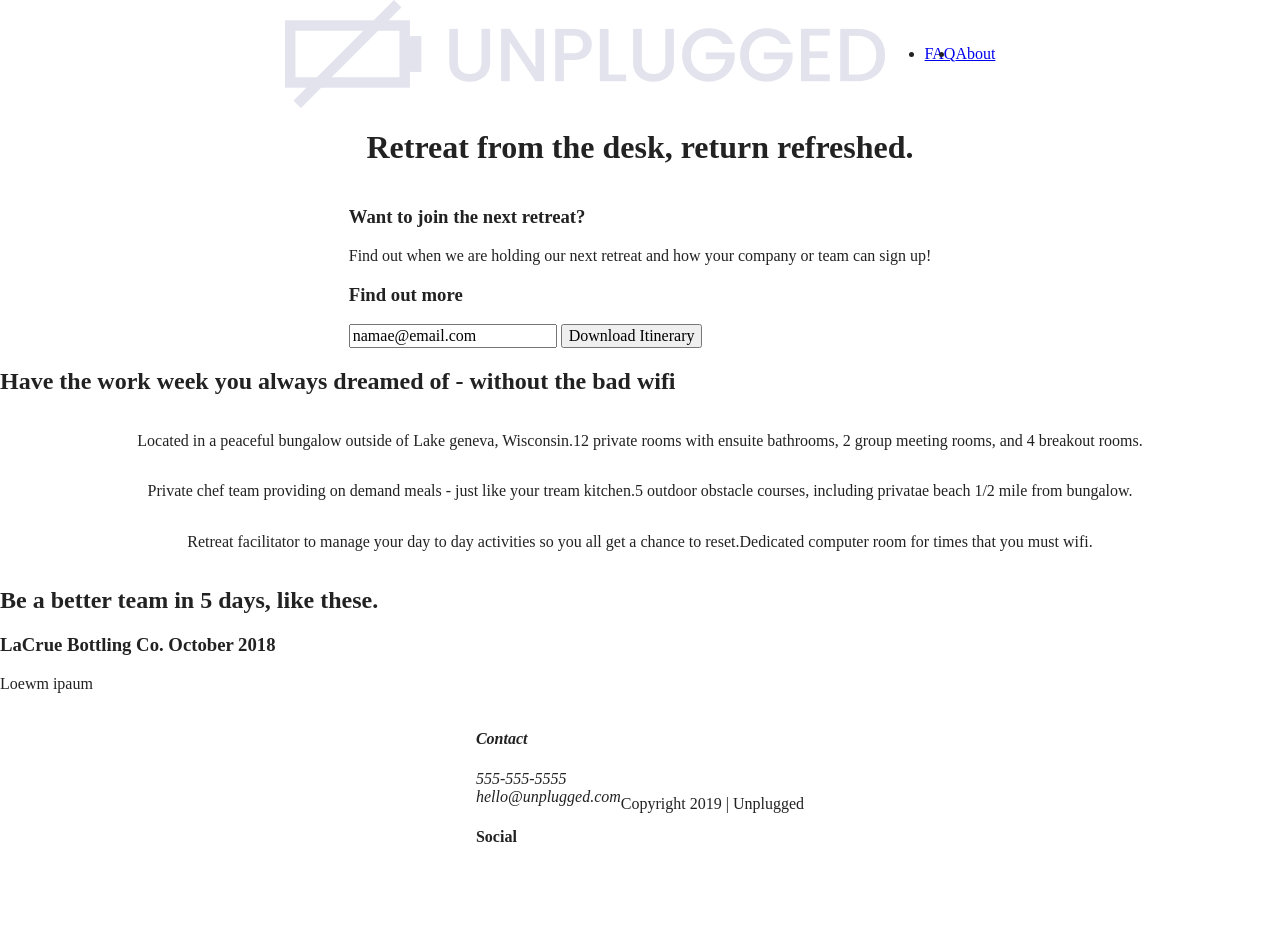
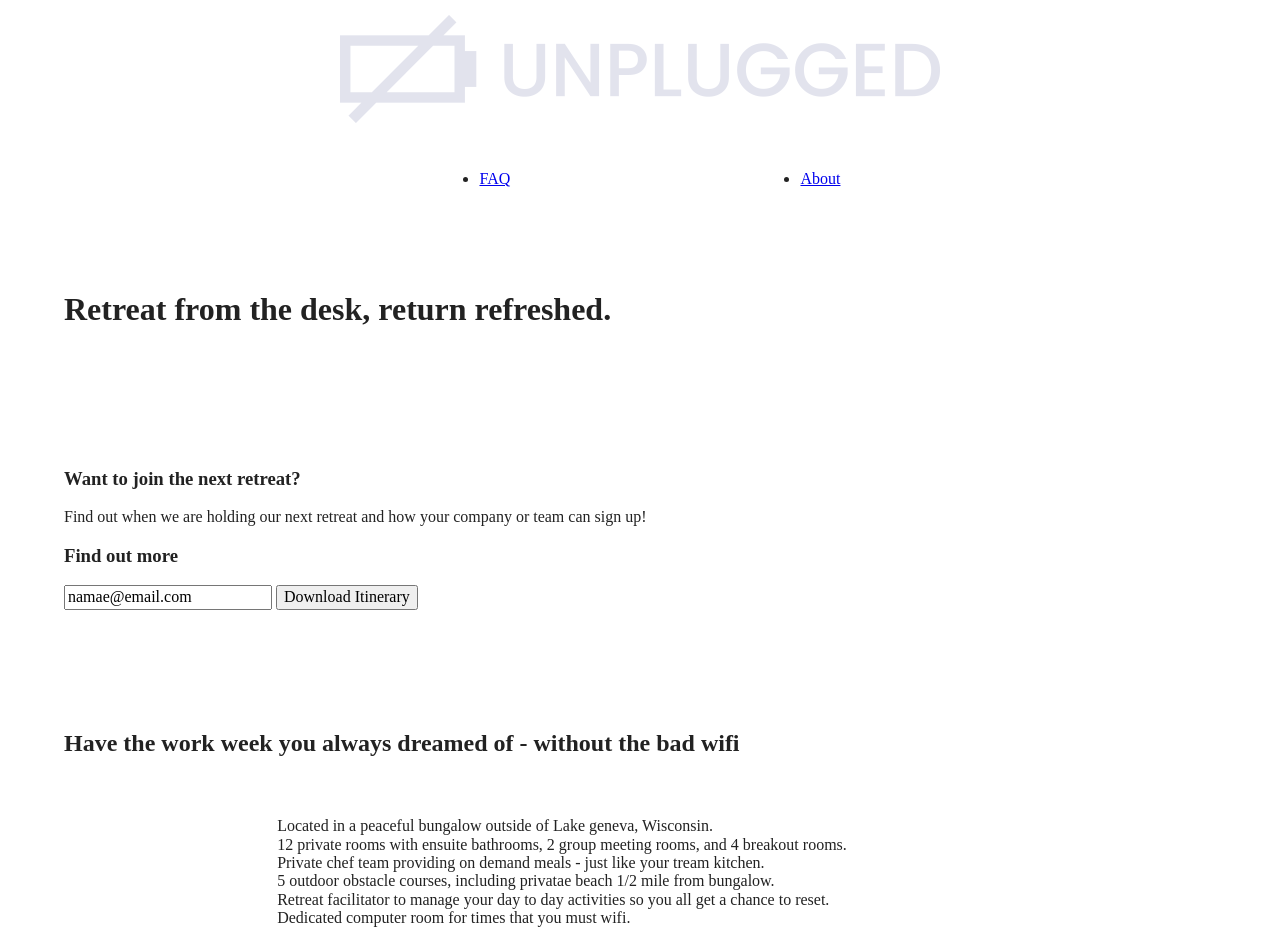
Before and after one commit to JABFerris/206-unplugged, a website built with Parcel: page index.html in a window 1280 px wide. Shown: the top 952 px of the page. Before the commit the page ends 900 px from the top, so only its background shows below. Built offline with nearby package versions, Linux system fonts and the light colour scheme.

Commit message:
Format mobile styles

```diff
--- a/css/main.css
+++ b/css/main.css
@@ -89,9 +89,9 @@ textarea {
 
 
   html {
-  background-color: #fff;
   height: 100%;
   width: 100%;
+
 }
  header,
  footer {
@@ -101,24 +101,45 @@ textarea {
    flex-flow: row wrap;
 
  }
+ footer {
+   flex-direction: column;
+ }
+ header {
+   padding: 15px 0;
+ }
  header .content-wrapper {
   display: flex;
   justify-content: center;
   align-items: center;
   flex-flow: row wrap;
+  margin: 0;
  }
 
+
+ .content-wrapper {
+   width: 90%;
+   margin: 50px 0;
+ }
+ footer .content-wrapper {
+  width: 55%;
+  margin: 50px 0;
+}
+footer .contact {
+  margin-bottom: 50px;
+}
 
  header nav {
   display: flex;
   justify-content: space-around;
   align-items: center;
   flex-flow: row wrap;
+  width: 60%;
 }
 
  header nav ul {
   display: flex;
   justify-content: space-around;
+  width: 100%;
 
  }
  footer .social-icons {
@@ -132,6 +153,29 @@ footer .social-icons p {
   justify-content: center;
   align-items: center;
 }
+.header-divider {
+  width: 100%;
+  height: 1px;
+  margin: 10px 0 20px 0;
+}
+.features article {
+  width: 90%;
+
+}
+.reviews h3 {
+  width: 50%;
+}
+
+header .content-wrapper p,
+.features p,
+footer p {
+  margin: 0;
+}
+footer .copyright {
+  margin: 20px 0;
+}
+
+
 
  /* -------------------- Mobile Styles - Homepage -------------------- */
 
@@ -159,7 +203,13 @@ aside {
   justify-content: center;
   flex-flow: row wrap;
 }
-
+.features h2 {
+  margin-bottom: 60px;
+}
+.features article {
+  width: 63%;
+  margin: 30xp 0;
+}
 .features .features-items {
   display: flex;
   justify-content: center;
@@ -169,10 +219,17 @@ aside {
 
 /* Reviews */
 
-reviews {
+.reviews {
   display: flex;
   justify-content: center;
   flex-flow: row wrap;
+}
+.reviews h2 {
+  margin-bottom: 40px;
+}
+.reviews h3 {
+  width: 55%;
+  margin: 20px 0;
 }
 
 /* ==========================================================================
@@ -192,7 +249,9 @@ reviews {
   align-items: center;
   flex-flow: row wrap;
 }
-
+.contact-content p {
+  margin: 0;
+}
 /* ==========================================================================
    FAQ Page
    ========================================================================== */
@@ -209,6 +268,13 @@ reviews {
     justify-content: center;
     align-items: center;
     flex-flow: row wrap;
+    margin: 50px 0 0 0;
+  }
+  .faq hs {
+    margin-bottom: 40px;
+  }
+  .faq-content {
+    margin-bottom: 50px;
   }
 
 
```
